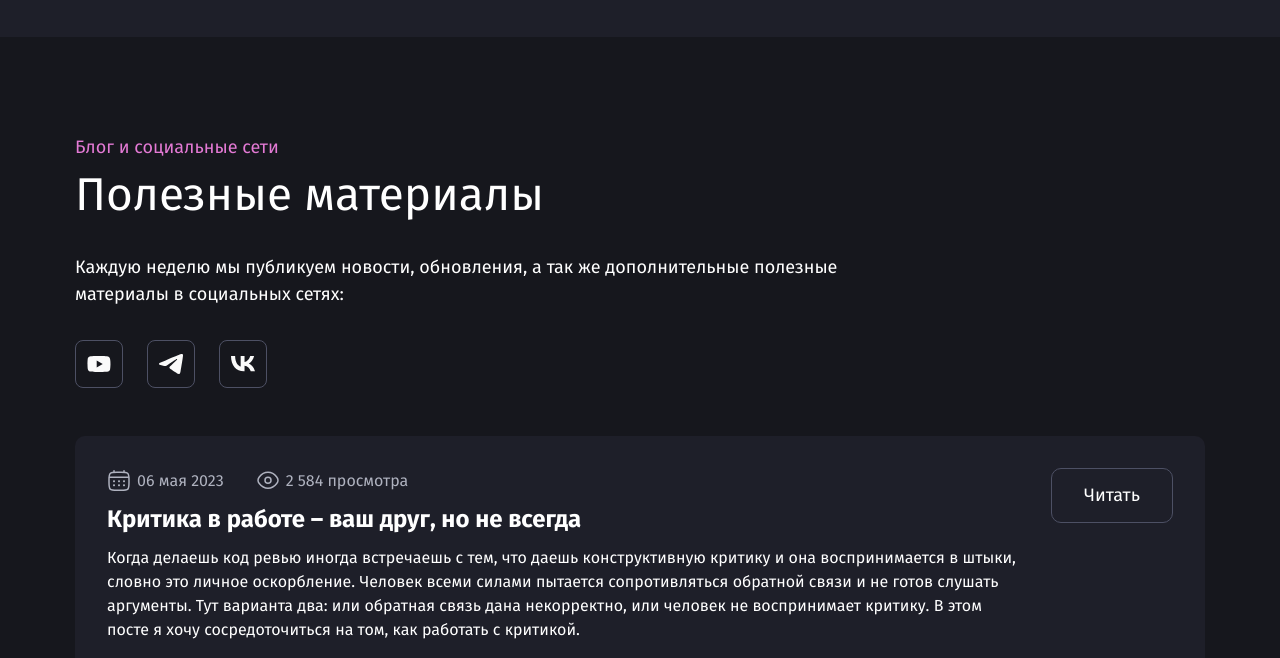
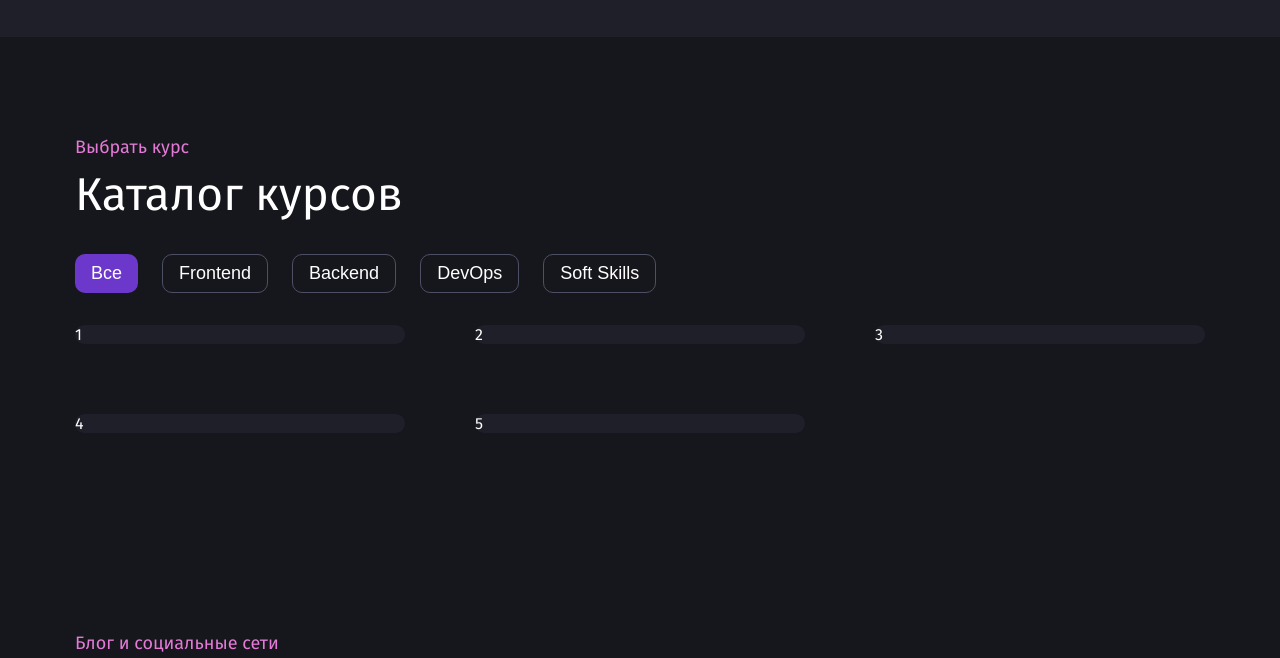
Before and after one commit to 6rkdtui/project_page_PurpleSchool, a plain HTML site: page finalProject/index.html in a window 1280 px wide. Shown: the part 488-1146 px from the top of the page. Drawn offline with Linux system fonts and the light colour scheme.

Commit message:
верстка секции курсы

```diff
--- a/finalProject/index.html
+++ b/finalProject/index.html
@@ -63,7 +63,29 @@
             <button class="button button_ghost">О школе</button>
           </div>
         </div>
-        <img class="hero__right" src="images/video.svg" alt="Видел с автором" />
+        <img class="hero__right" src="images/video.svg" alt="Видео с автором" />
+      </div>
+    </section>
+    <section class="section">
+      <div class="section__wrapper">
+        <div class="headling">
+          <div class="headling__top">Выбрать курс</div>
+          <h2 class="headling__bottom">Каталог курсов</h2>
+        </div>
+        <div class="chip__wrapper">
+          <button class="chip chip__active">Все</button>
+          <button class="chip">Frontend</button>
+          <button class="chip">Backend</button>
+          <button class="chip">DevOps</button>
+          <button class="chip">Soft Skills</button>
+        </div>
+        <div class="courses__wrapper">
+          <div class="course-card">1</div>
+          <div class="course-card">2</div>
+          <div class="course-card">3</div>
+          <div class="course-card">4</div>
+          <div class="course-card">5</div>
+        </div>
       </div>
     </section>
     <section class="section">
@@ -181,6 +203,7 @@
         </div>
       </div>
     </section>
+
     <footer class="footer">
       <div class="footer__wrapper">
         <div class="footer__social">
--- a/finalProject/styles/components.css
+++ b/finalProject/styles/components.css
@@ -187,3 +187,38 @@
         font-size: 21px;
     }
 }
+
+/* Chip */
+
+.chip {
+    font-size: 18px;
+    font-weight: 400;
+    line-height: 120%;
+    color: var(--color-text);
+    border-radius: var(--border-10);
+    border: 1px solid var(--color-stroke);
+    padding: 8px 16px;
+    background: none;
+    cursor: pointer;
+}
+
+.chip:hover {
+    background: var(--color-bg-medium);
+}
+
+.chip__active {
+    border: none;
+    background: var(--color-primary);
+}
+.chip__active:hover {
+    border: none;
+    background: var(--color-primary-hover);
+}
+
+/* Course-card */
+
+.course-card {
+    background: var(--color-bg-medium);
+    border-radius: var(--border-10);
+    color: var(--color-text);
+}
--- a/finalProject/styles/page.css
+++ b/finalProject/styles/page.css
@@ -38,6 +38,18 @@
    text-align: center;
 }
 
+.chip__wrapper {
+    display: flex;
+    gap: 24px;
+    margin-bottom: 32px;
+}
+
+.courses__wrapper {
+    display: grid;
+    grid-template-columns: repeat(3, 1fr);
+    gap: 70px;
+}
+
 @media (max-width:1200px) {
     .hero {
         flex-direction: column;
```
